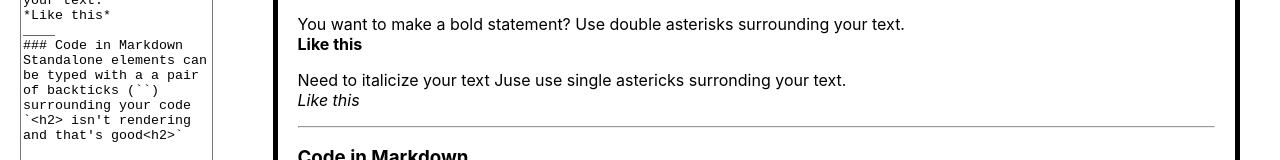
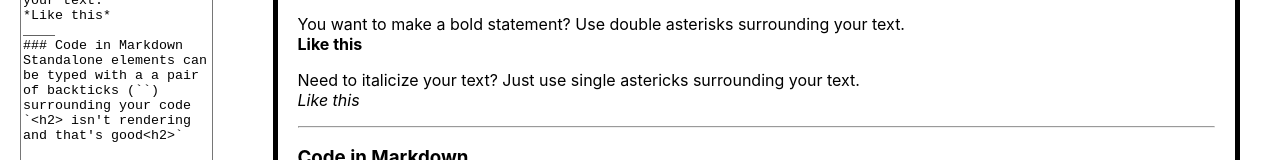
Before and after one commit to seesykescode/md_previewer_react, a React (Create React App) app: page / in a window 1280 px wide. Shown: the part 305-465 px from the top of the page. Built offline with nearby package versions, Linux system fonts and the light colour scheme.

Commit message:
corrected spelling on defaultText

```diff
--- a/package.json
+++ b/package.json
@@ -12,7 +12,7 @@
     "react-scripts": "3.0.0"
   },
   "scripts": {
-    "predeploy":"npm run build",
+    "predeploy": "npm run build",
     "deploy": "gh-pages -d build",
     "start": "react-scripts start",
     "build": "react-scripts build",
--- a/src/App.js
+++ b/src/App.js
@@ -15,7 +15,7 @@ ____
 You want to make a bold statement? Use double asterisks surrounding your text.
 **Like this**
 
-Need to italicize your text Juse use single astericks surronding your text.
+Need to italicize your text? Just use single astericks surrounding your text.
 *Like this*
 ____
 ### Code in Markdown
```
Also changed, not shown: 1 other file (tests, documents, lock files or other folders).
